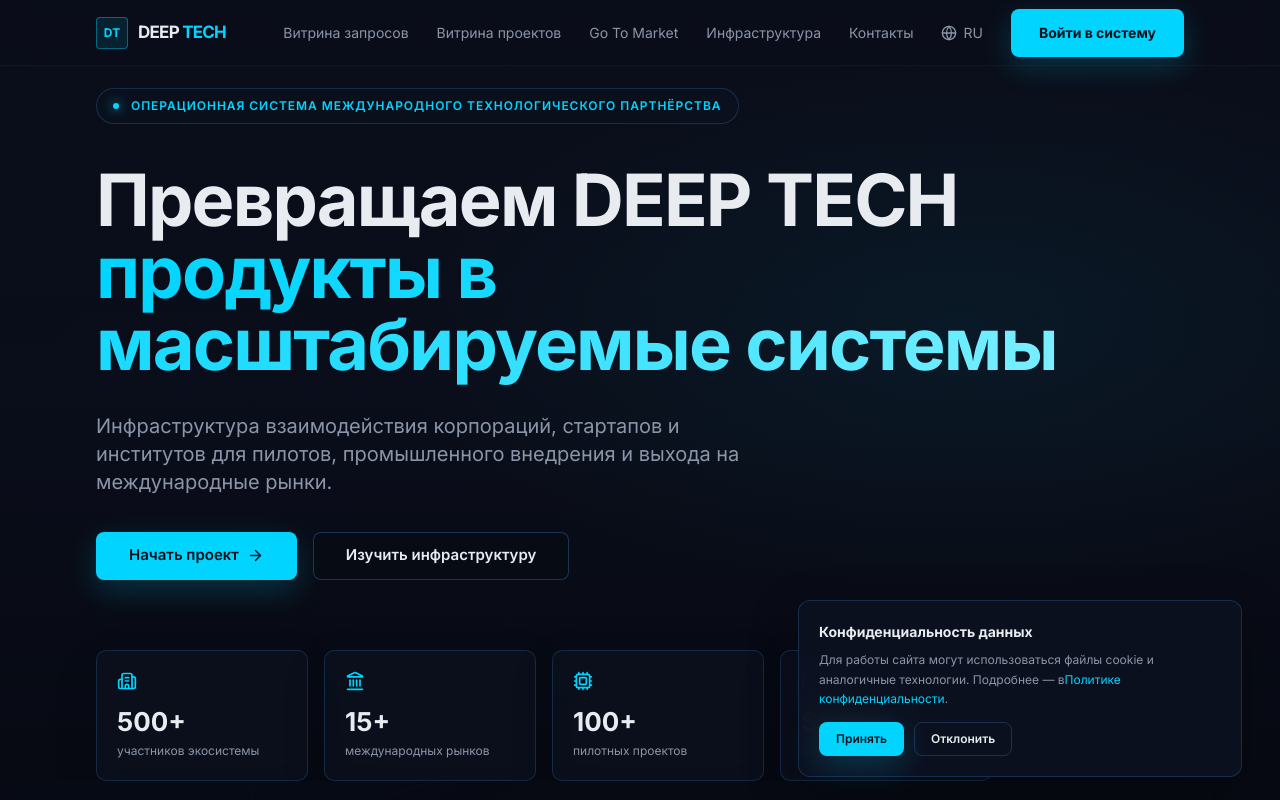
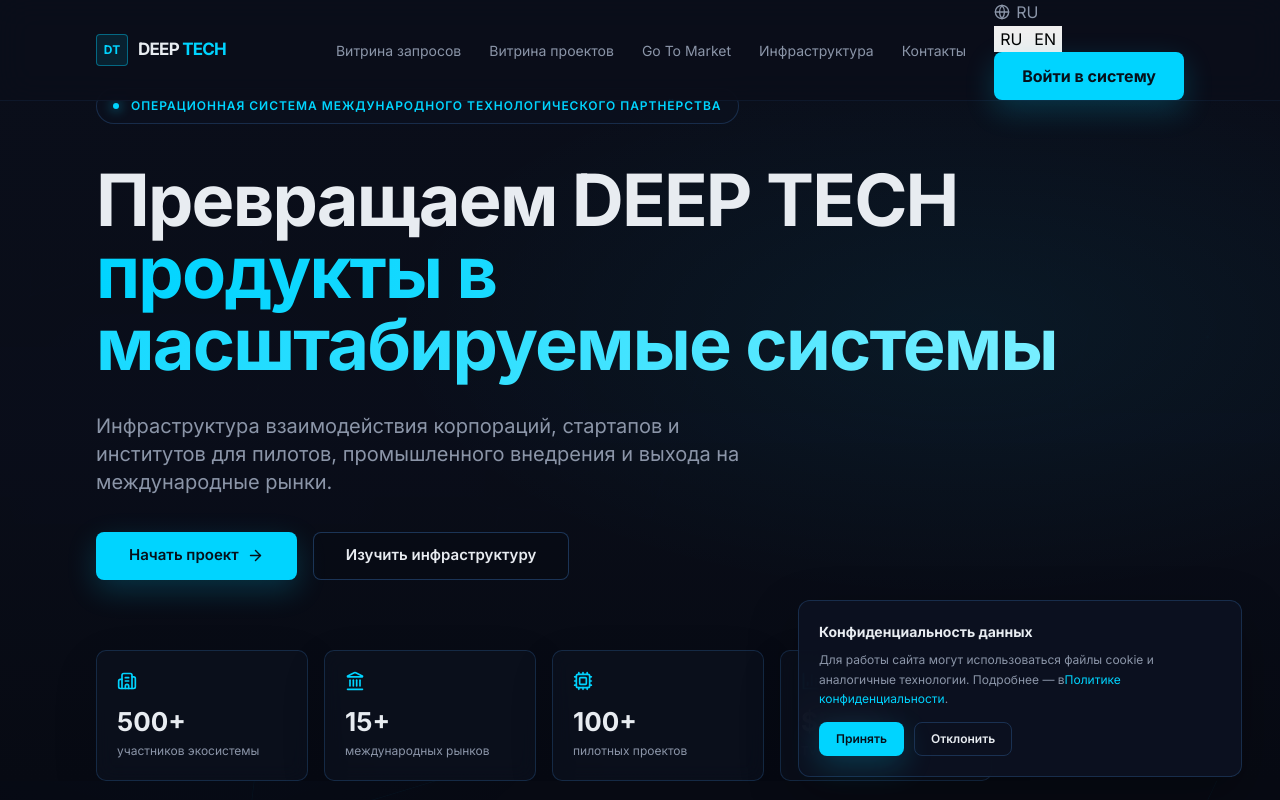
Before and after one commit to Brendon213/deeptech.family, a Next.js app: page / in a window 1280 px wide. Both pictures are taken after a click on the button "RU". Shown: the top 800 px of the page. Built offline with nearby package versions, Linux system fonts and the light colour scheme.

Commit message:
feat: add RU/EN language switcher

```diff
--- a/components/Header.tsx
+++ b/components/Header.tsx
@@ -2,17 +2,20 @@
 
 import { useState } from "react";
 import Icon from "@/components/Icon";
+import { useLanguage } from "@/components/LanguageProvider";
 
 const navItems = [
-  { label: "Витрина запросов", href: "#requests" },
-  { label: "Витрина проектов", href: "#projects" },
-  { label: "Go To Market", href: "#go-to-market" },
-  { label: "Инфраструктура", href: "#infrastructure" },
-  { label: "Контакты", href: "#contacts" },
+  { href: "#requests" },
+  { href: "#projects" },
+  { href: "#go-to-market" },
+  { href: "#infrastructure" },
+  { href: "#contacts" },
 ];
 
 export default function Header() {
   const [menuOpen, setMenuOpen] = useState(false);
+  const [languageOpen, setLanguageOpen] = useState(false);
+  const { language, setLanguage, languages, t } = useLanguage();
 
   const closeMenu = () => setMenuOpen(false);
 
@@ -24,36 +27,61 @@ export default function Header() {
           <span className="brand-wordmark">DEEP <span>TECH</span></span>
         </a>
 
-        <nav className={`desktop-nav ${menuOpen ? "is-open" : ""}`} aria-label="Основная навигация">
-          {navItems.map((item) => (
+        <nav className={`desktop-nav ${menuOpen ? "is-open" : ""}`} aria-label="Main navigation">
+          {navItems.map((item, index) => (
             <a key={item.href} href={item.href} onClick={closeMenu}>
-              {item.label}
+              {t.header.nav[index]}
             </a>
           ))}
-          <button className="language-switch" type="button" aria-label="Текущий язык: русский">
-            <Icon name="globe" size={16} />
-            <span>RU</span>
-          </button>
-          <button className="login-button" type="button" disabled aria-disabled="true" title="Система пока не подключена">
-            Войти в систему
-          </button>
         </nav>
 
-        <button className="mobile-language-switch language-switch" type="button" aria-label="Текущий язык: русский">
+        <div className="header-actions">
+          <div className="language-control">
+            <button
+              className="language-switch"
+              type="button"
+              aria-label={`${t.header.currentLanguage}: ${t.languageName}`}
+              aria-expanded={languageOpen}
+              onClick={() => setLanguageOpen((open) => !open)}
+            >
               <Icon name="globe" size={16} />
-          <span>RU</span>
+              <span>{language.toUpperCase()}</span>
+            </button>
+            {languageOpen && (
+              <div className="language-menu" role="menu">
+                {languages.map((item) => (
+                  <button
+                    key={item.code}
+                    className={item.code === language ? "active" : ""}
+                    type="button"
+                    role="menuitem"
+                    onClick={() => {
+                      setLanguage(item.code);
+                      setLanguageOpen(false);
+                    }}
+                  >
+                    <span>{item.label}</span>
+                  </button>
+                ))}
+              </div>
+            )}
+          </div>
+
+          <button className="login-button" type="button" disabled aria-disabled="true" title={t.header.login}>
+            {t.header.login}
           </button>
 
           <button
             className="mobile-menu-button"
             type="button"
-          aria-label={menuOpen ? "Закрыть меню" : "Открыть меню"}
+            aria-label={menuOpen ? t.header.menuClose : t.header.menuOpen}
             aria-expanded={menuOpen}
             onClick={() => setMenuOpen((open) => !open)}
           >
             <Icon name={menuOpen ? "close" : "menu"} size={22} />
           </button>
         </div>
+      </div>
     </header>
   );
 }
```
Lines whose indentation alone changed are shown as unchanged.
